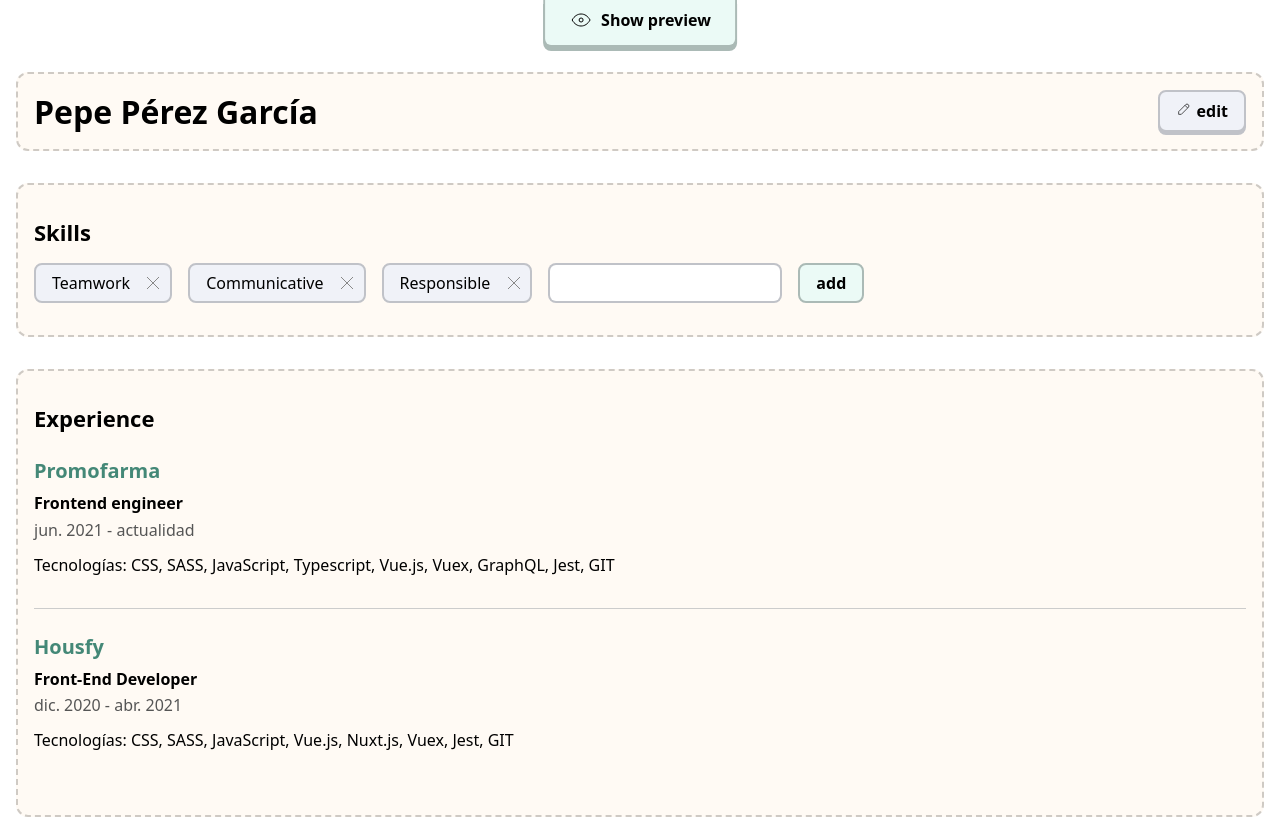
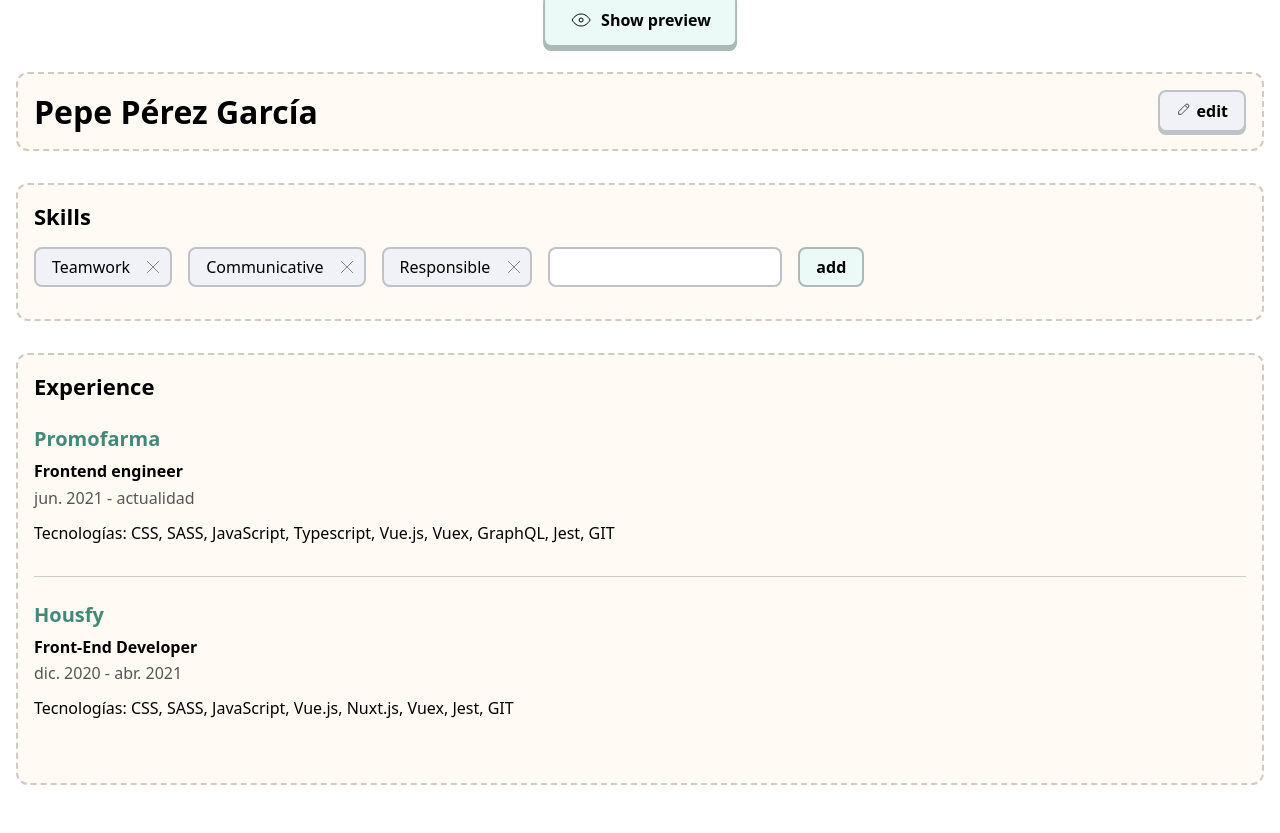
Before and after one commit to Mathiew82/curripulum, a React (Vite) app: page / in a window 1280 px wide. After the commit the page ends 801 px from the top, so only its background shows below. Built offline with nearby package versions, Linux system fonts and the light colour scheme.

Commit message:
Modified styles

```diff
--- a/src/index.css
+++ b/src/index.css
@@ -24,16 +24,17 @@ h2,
 h3 {
   width: 100%;
   display: block;
-  padding: 1rem 0;
   margin: 0;
 }
 
 h1 {
   font-size: 32px;
+  padding: 1rem 0;
 }
 
 h2 {
   font-size: 22px;
+  padding: 0 0 1rem 0;
 }
 
 h3 {
```
